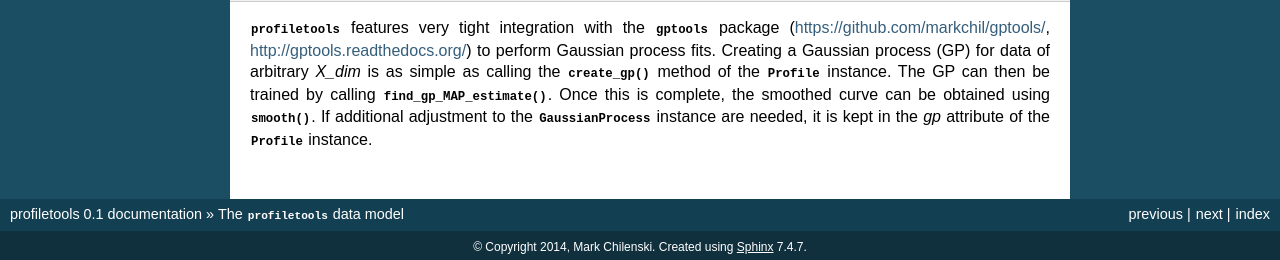
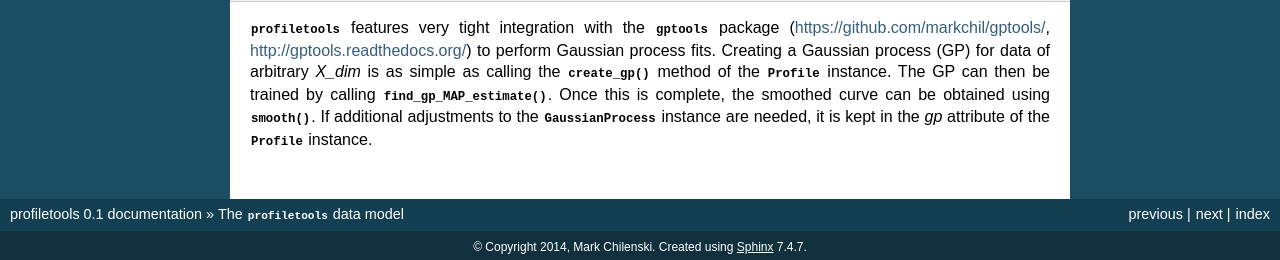
Before and after one commit to markchil/profiletools, a Sphinx documentation site: the page built from docs/source/datamodel.rst, in a window 1280 px wide. Shown: the part 1069-1329 px from the top of the page. Built offline with Sphinx 7.4.7, drawn with Linux system fonts in a browser that asks for light colours; formulas are drawn with MathJax 3; pages that are not in the unit, such as notebooks, are missing from menus.

```diff
--- a/docs/source/datamodel.rst
+++ b/docs/source/datamodel.rst
@@ -74,7 +74,7 @@
 :py:class:`~profiletools.core.Profile` instance. The GP can then be trained by
 calling :py:meth:`~profiletools.core.Profile.find_gp_MAP_estimate`. Once this is
 complete, the smoothed curve can be obtained using
-:py:meth:`~profiletools.core.Profile.smooth`. If additional adjustment to the
+:py:meth:`~profiletools.core.Profile.smooth`. If additional adjustments to the
 :py:class:`~gptools.gaussian_process.GaussianProcess` instance are needed, it is
 kept in the `gp` attribute of the :py:class:`~profiletools.core.Profile`
 instance.
--- a/docs/source/index.rst
+++ b/docs/source/index.rst
@@ -40,6 +40,8 @@
    :maxdepth: 4
 
    datamodel
+   tokamakdata
+   cmoddata
    profiletools
 
 Indices and tables
```
